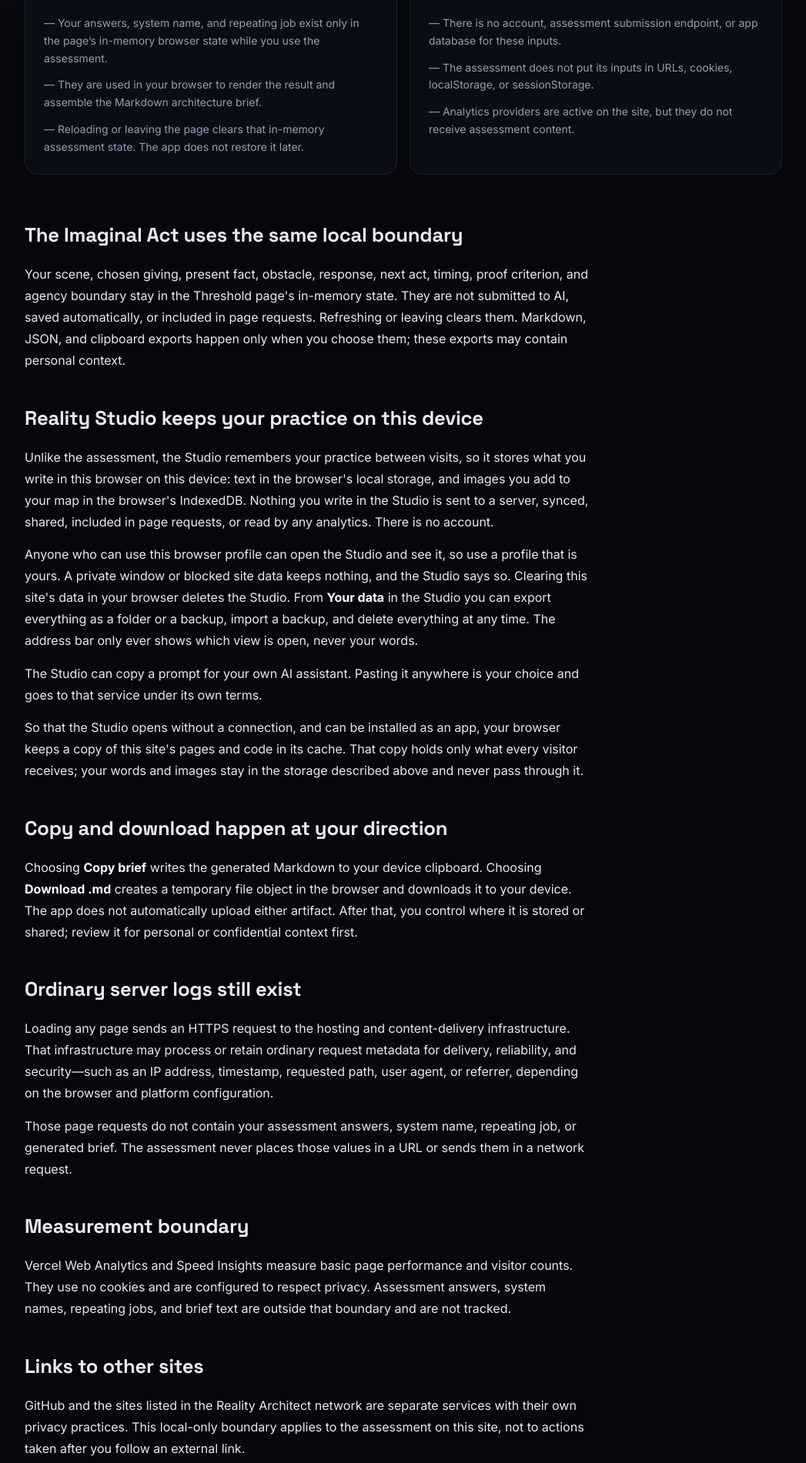
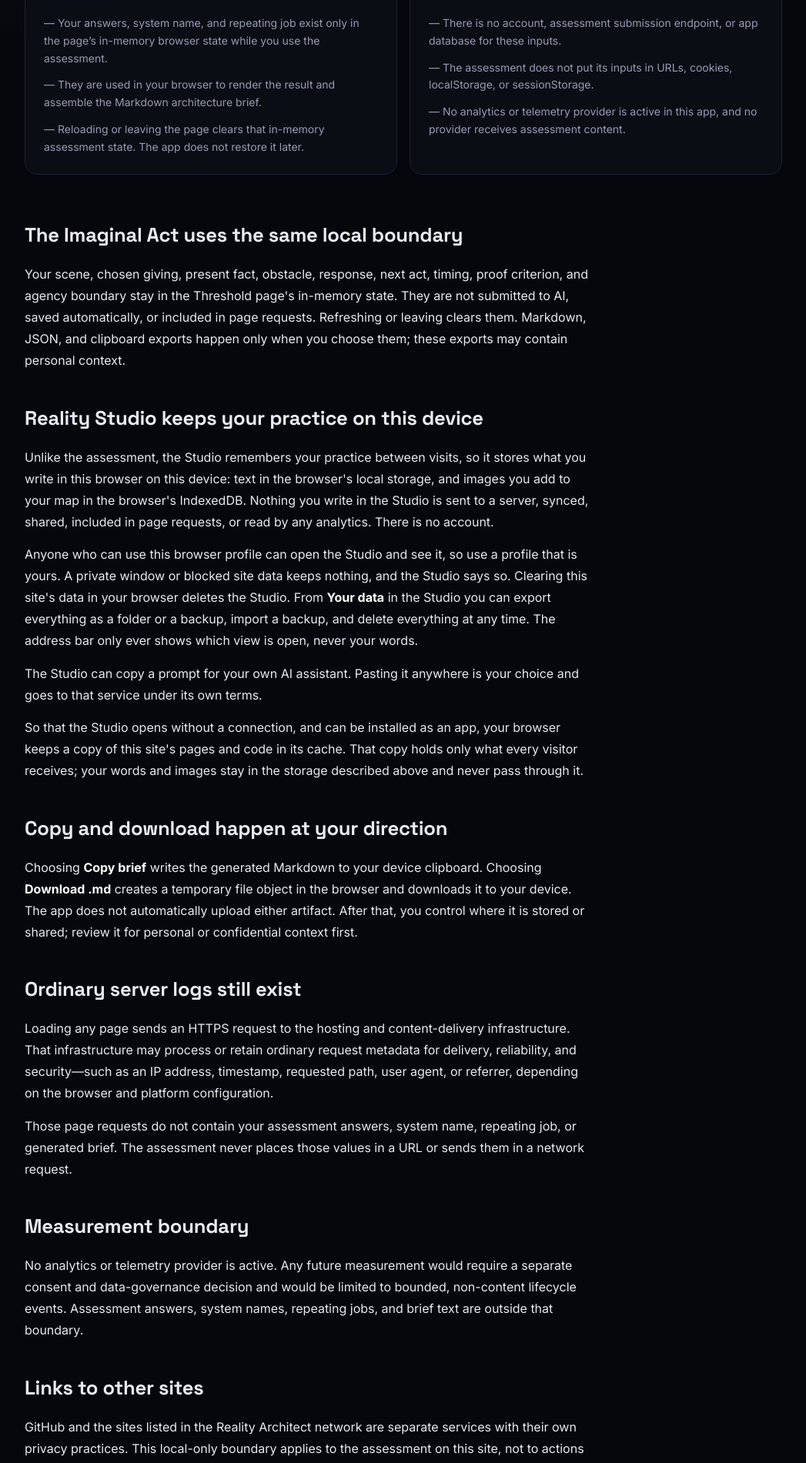
Before and after one commit to frankxai/realityarchitect, a Next.js app: page /privacy in a window 1280 px wide. Shown: the part 460-2361 px from the top of the page at 77% size, without its empty margins (116-1163 px from the left). Built offline with nearby package versions, Linux system fonts and the light colour scheme.

Commit message:
Revert "Add Vercel Analytics and Speed Insights to root layout"
This reverts the changes adding Vercel Analytics. We need to resolve the consent requirement first.

Agent: jules

Co-authored-by: frankxai <132689939+frankxai@users.noreply.github.com>

```diff
--- a/app/layout.tsx
+++ b/app/layout.tsx
@@ -4,8 +4,6 @@ import './globals.css'
 import { Nav } from '@/components/Nav'
 import { Footer } from '@/components/Footer'
 import { site } from '@/lib/site'
-import { Analytics } from '@vercel/analytics/react'
-import { SpeedInsights } from '@vercel/speed-insights/next'
 
 const inter = Inter({ subsets: ['latin'], variable: '--font-inter', display: 'swap' })
 const grotesk = Space_Grotesk({ subsets: ['latin'], variable: '--font-grotesk', display: 'swap' })
@@ -34,8 +32,6 @@ export default function RootLayout({ children }: { children: React.ReactNode })
         <Nav />
         <main id="content" className="mx-auto max-w-5xl px-5">{children}</main>
         <Footer />
-        <Analytics />
-        <SpeedInsights />
       </body>
     </html>
   )
--- a/app/privacy/page.tsx
+++ b/app/privacy/page.tsx
@@ -25,7 +25,7 @@ const LOCAL_ONLY = [
 const NOT_COLLECTED = [
   'There is no account, assessment submission endpoint, or app database for these inputs.',
   'The assessment does not put its inputs in URLs, cookies, localStorage, or sessionStorage.',
-  'Analytics providers are active on the site, but they do not receive assessment content.',
+  'No analytics or telemetry provider is active in this app, and no provider receives assessment content.',
 ]
 
 export default function Privacy() {
@@ -108,9 +108,9 @@ export default function Privacy() {
 
         <h2>Measurement boundary</h2>
         <p>
-          Vercel Web Analytics and Speed Insights measure basic page performance and visitor counts.
-          They use no cookies and are configured to respect privacy. Assessment answers,
-          system names, repeating jobs, and brief text are outside that boundary and are not tracked.
+          No analytics or telemetry provider is active. Any future measurement would require a separate consent and
+          data-governance decision and would be limited to bounded, non-content lifecycle events. Assessment answers,
+          system names, repeating jobs, and brief text are outside that boundary.
         </p>
 
         <h2>Links to other sites</h2>
--- a/package.json
+++ b/package.json
@@ -19,8 +19,6 @@
     "gate": "pnpm lint && pnpm claims:check && pnpm test && pnpm build && node scripts/check-built-pages.mjs"
   },
   "dependencies": {
-    "@vercel/analytics": "^2.0.1",
-    "@vercel/speed-insights": "^2.0.0",
     "next": "^16.4.2",
     "react": "^19.3.1",
     "react-dom": "^19.3.1"
```
Also changed, not shown: 2 other files (tests, documents, lock files or other folders).
